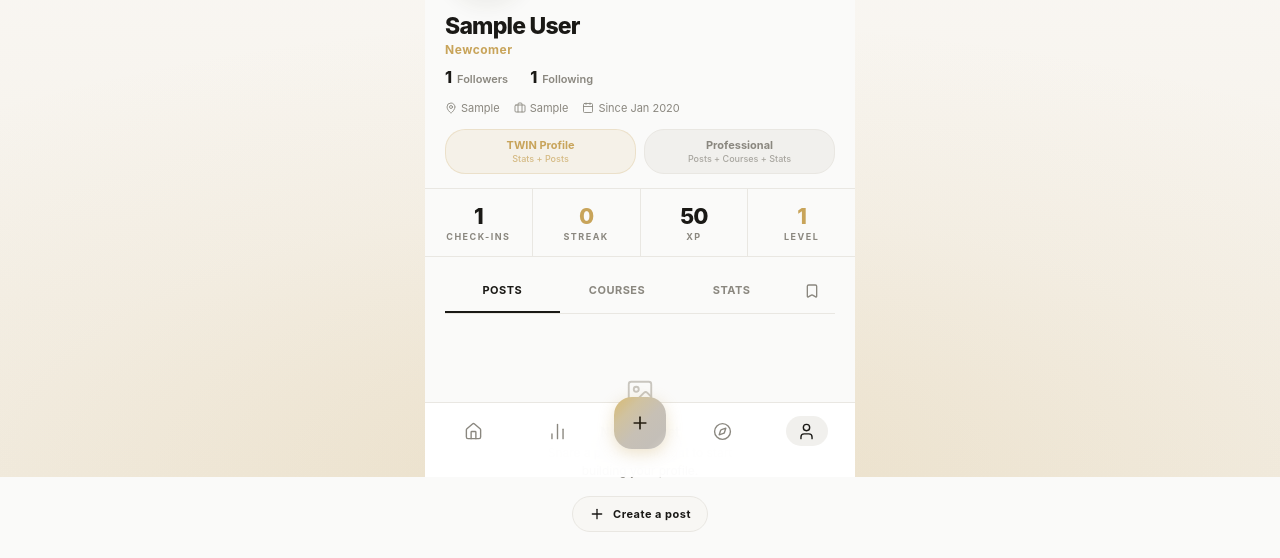
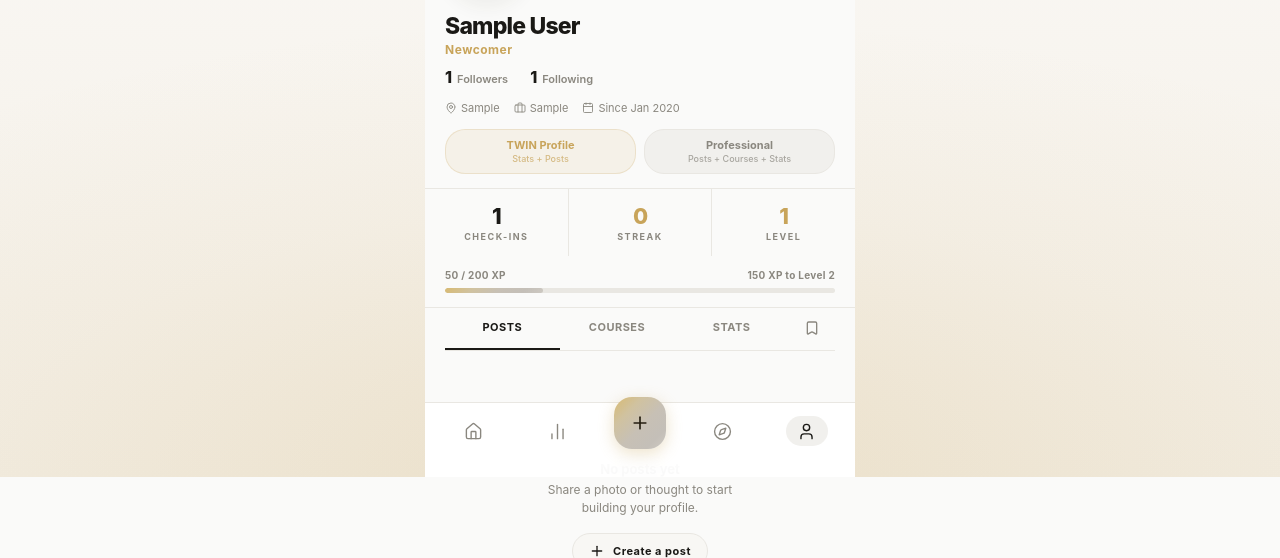
Before and after one commit to kbm20010807-png/ephas-twin-v3, a Flask app: page /profile in a window 1280 px wide. Shown: the part 323-881 px from the top of the page. Run offline with Flask 3, Linux system fonts and the light colour scheme; the visitor is signed in with stand-in values (Sample User, id 1); tables that the repository leaves empty hold one stand-in row (values such as "Sample post"); grey boxes marked "Sample" are stand-in pictures.

Commit message:
feat(profile): replace XP stat with a thin XP progress bar to next level
Stats row is now Check-Ins / Streak / Level; a thin gradient bar underneath shows
XP earned in the current level and how much is left until the next level.

```diff
--- a/templates/profile.html
+++ b/templates/profile.html
@@ -46,8 +46,12 @@
 .acct-btn span{font-size:9px;font-weight:500;display:block;margin-top:3px;opacity:.7;}
 .acct-btn.on{background:var(--gold-dim);border-color:var(--gold-b);color:var(--gold);}
 
-.stats-row{display:flex;border-top:1px solid var(--border);border-bottom:1px solid var(--border);margin:14px 0;}
+.stats-row{display:flex;border-top:1px solid var(--border);margin:14px 0 0;}
 .stat-c{flex:1;text-align:center;padding:14px 8px;border-right:1px solid var(--border);}
+.xp-strip{padding:13px 20px 14px;border-bottom:1px solid var(--border);}
+.xp-strip-top{display:flex;justify-content:space-between;font-size:10px;font-weight:700;color:var(--sub);letter-spacing:.3px;margin-bottom:7px;}
+.xp-strip-bar{height:5px;background:var(--border);border-radius:5px;overflow:hidden;}
+.xp-strip-fill{height:100%;background:var(--grad);border-radius:5px;transition:width .5s ease;}
 .stat-c:last-child{border-right:none;}
 .stat-v{font-family:'Inter',sans-serif;font-weight:800;font-size:22px;letter-spacing:-1px;color:var(--black);}
 .stat-l{font-size:9px;font-weight:700;letter-spacing:1.5px;color:var(--sub);text-transform:uppercase;margin-top:2px;font-family:'Inter',sans-serif;}
@@ -190,8 +194,15 @@
 <div class="stats-row">
   <div class="stat-c"><div class="stat-v">{{ u.total_checkins }}</div><div class="stat-l">Check-Ins</div></div>
   <div class="stat-c"><div class="stat-v" style="color:var(--gold);">{{ u.streak }}</div><div class="stat-l">Streak</div></div>
-  <div class="stat-c"><div class="stat-v">{{ u.xp }}</div><div class="stat-l">XP</div></div>
   <div class="stat-c"><div class="stat-v" style="color:var(--gold);">{{ u.level }}</div><div class="stat-l">Level</div></div>
+</div>
+
+<div class="xp-strip">
+  <div class="xp-strip-top">
+    <span>{{ u.xp % 200 }} / 200 XP</span>
+    <span>{{ u.xp_needed - u.xp }} XP to Level {{ u.level + 1 }}</span>
+  </div>
+  <div class="xp-strip-bar"><div class="xp-strip-fill" style="width:{{ u.progress_pct }}%"></div></div>
 </div>
 
 <!-- TWIN TABS -->
```
